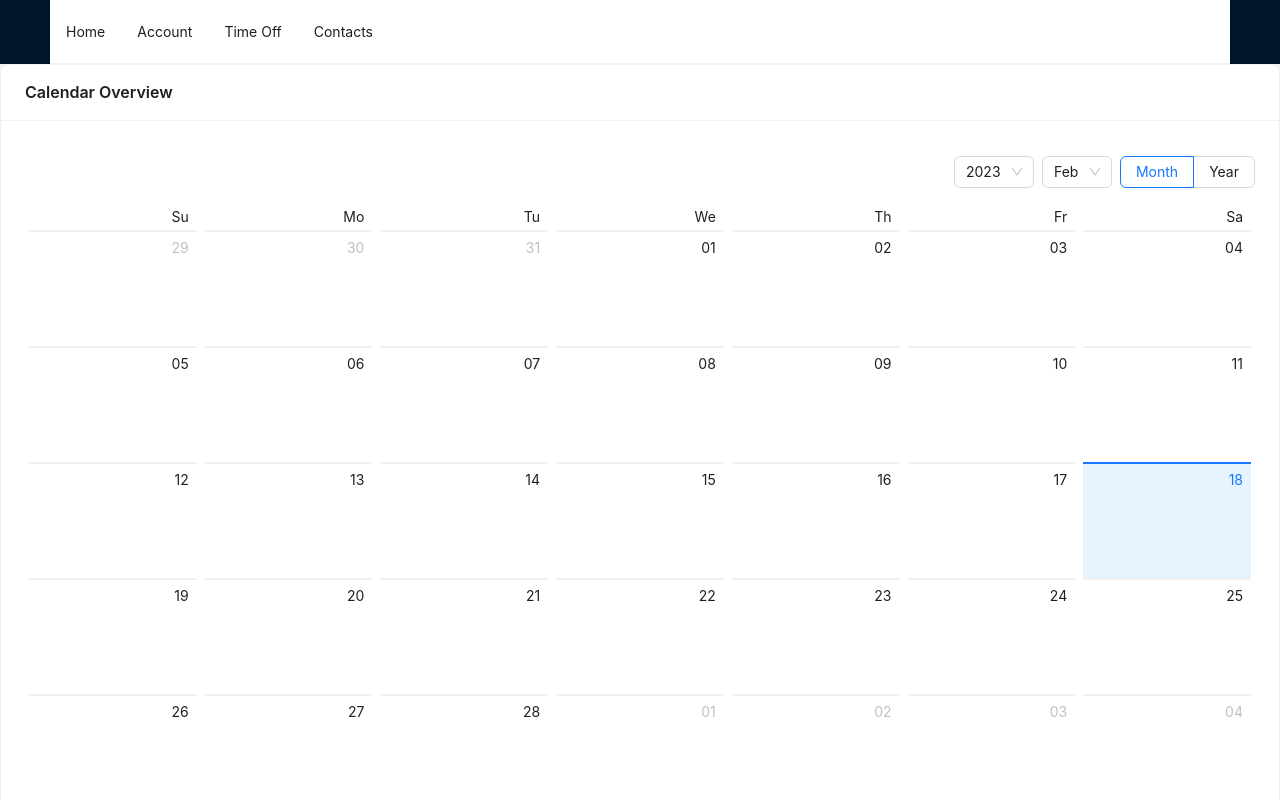
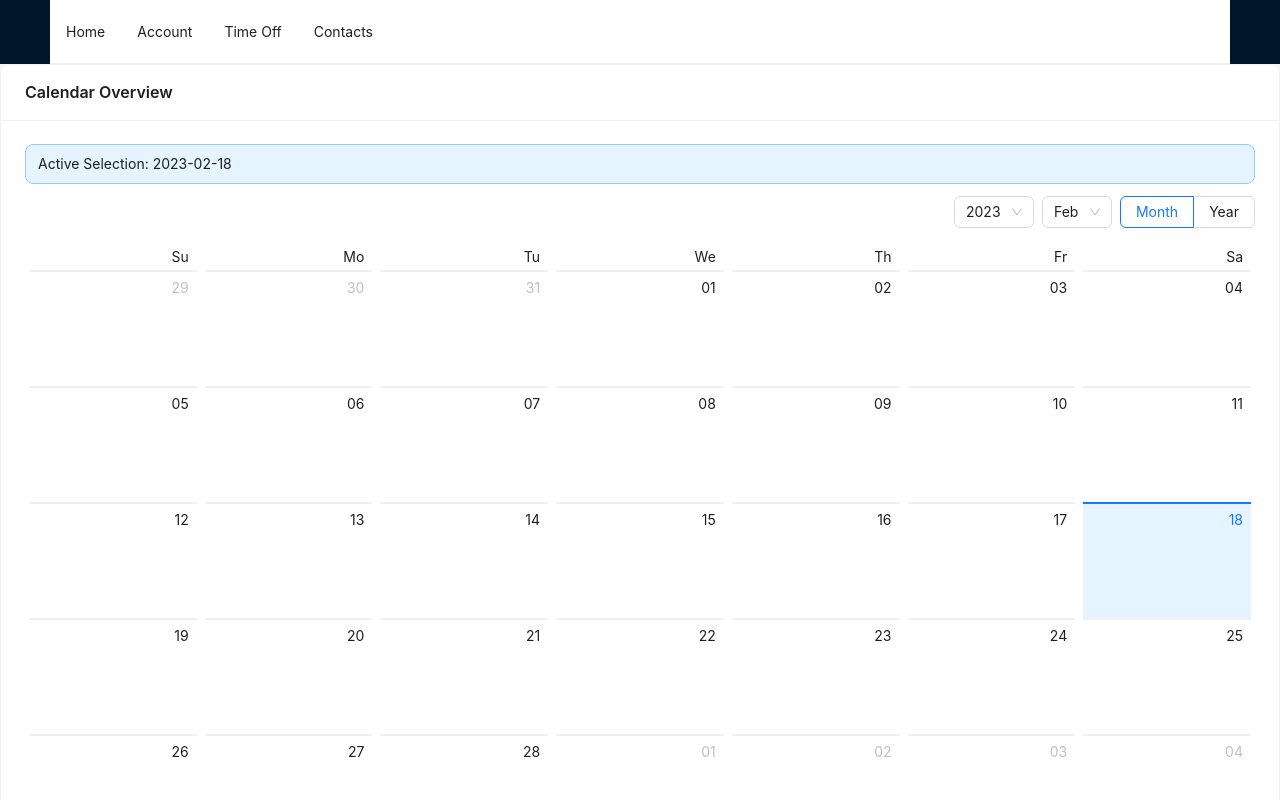
Before and after one commit to kylegav/sage, a React (Create React App) app: page / in a window 1280 px wide. Shown: the top 800 px of the page. Built offline with nearby package versions, Linux system fonts and the light colour scheme.

Commit message:
Added Active Selection to Calendar view

```diff
--- a/package.json
+++ b/package.json
@@ -7,6 +7,7 @@
     "@testing-library/react": "^13.4.0",
     "@testing-library/user-event": "^13.5.0",
     "antd": "^5.4.0",
+    "dayjs": "^1.11.7",
     "react": "^18.2.0",
     "react-dom": "^18.2.0",
     "react-scripts": "5.0.1",
--- a/src/Modules/CalendarView/index.js
+++ b/src/Modules/CalendarView/index.js
@@ -1,13 +1,24 @@
-import {Card, Calendar} from 'antd';
+import {Card, Calendar, Alert} from 'antd';
+import React, { useState } from 'react';
+import dayjs from 'dayjs';
 
 const CalendarView = () => {
+   const [value, setValue] = useState(() => dayjs(dayjs.today));
+   const [selectedValue, setSelectedValue] = useState(() => dayjs(dayjs.today));
 
-    const onPanelChange = () =>  {
-      console.log("Calendar Change")
-    }
+   const onSelect = (newValue) => {
+    setValue(newValue);
+    setSelectedValue(newValue);
+   };
+
+   const onPanelChange = (newValue) =>  {
+      console.log(newValue)
+   };
+
     return (
         <Card title={"Calendar Overview"}>
-          <Calendar onPanelChange={onPanelChange} />
+          <Alert message={`Active Selection: ${selectedValue?.format('YYYY-MM-DD')}`} />
+          <Calendar onPanelChange={onPanelChange} onSelect={onSelect} />
         </Card>
     )
 };
```
Also changed, not shown: 1 other file (tests, documents, lock files or other folders).
